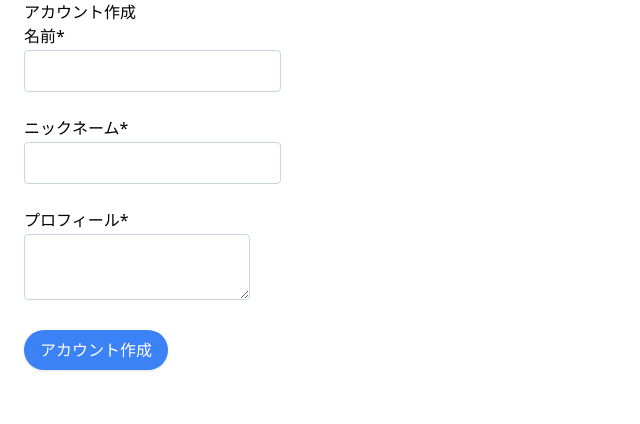
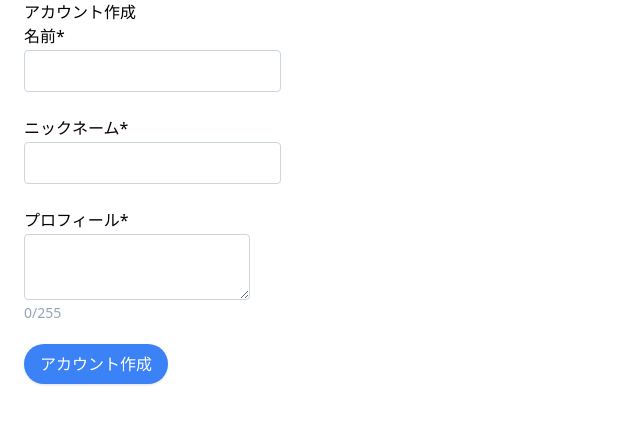
Before and after one commit to kodaishiotsuki/next-algolia, a Next.js app: page /create-account in a window 1280 px wide. Shown: the top 424 px of the page, without its empty margins (0-640 px from the left). Built offline with nearby package versions, Linux system fonts and the light colour scheme.

Commit message:
入力文字数の表示

```diff
--- a/pages/create-account.tsx
+++ b/pages/create-account.tsx
@@ -14,6 +14,7 @@ const CreateAccount = () => {
   const {
     register,
     handleSubmit,
+    watch,
     formState: { errors },
   } = useForm<User>();
 
@@ -87,6 +88,7 @@ const CreateAccount = () => {
               "rounded border",
               errors.name ? "border-red-500" : "border-slate-300"
             )}
+            defaultValue="" //watchを使うために初期値指定
             {...register("profile", {
               required: "必須入力です",
               maxLength: {
@@ -97,6 +99,10 @@ const CreateAccount = () => {
             name="profile"
             id="profile"
           />
+          {/* 左辺がtrueなら左辺表示、falseなら右辺表示 */}
+          <p className="text-sm text-slate-400 leading-none">
+            {watch("profile")?.length || 0}/255
+          </p>
           {errors.profile && (
             <p className="text-red-500 mt-0.5">{errors?.profile.message}</p>
           )}
```
